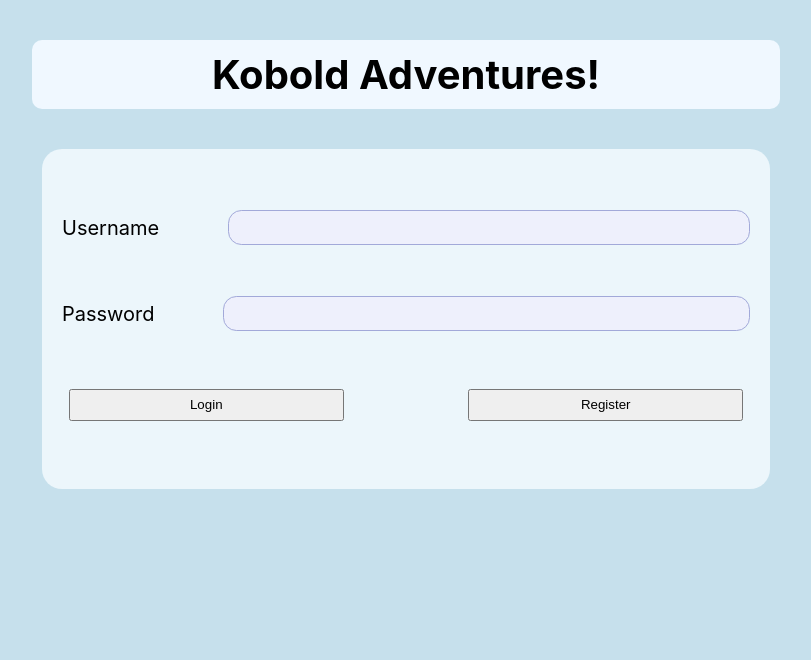
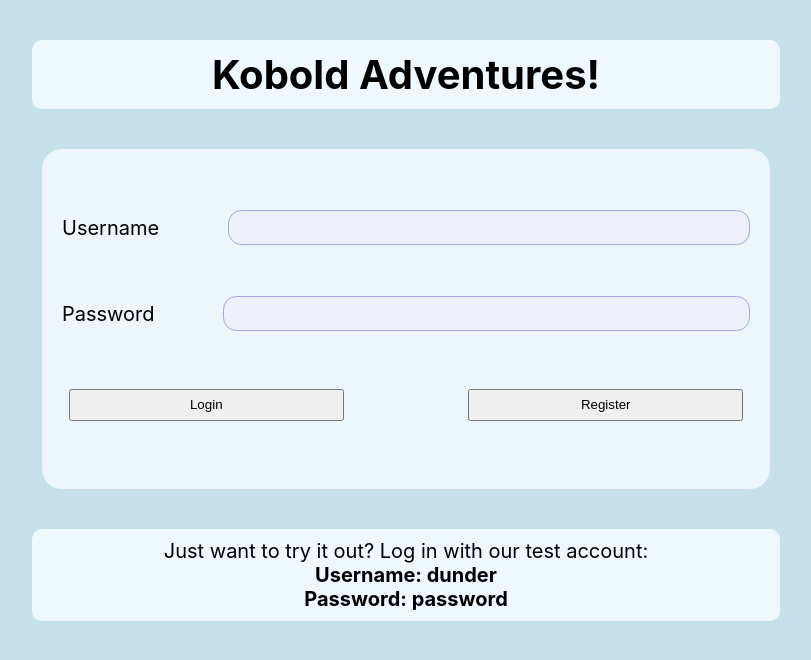
Before and after one commit to ThomasDavisA/kobold-adventures-client, a React (Create React App) app: page /login in a window 1280 px wide. Shown: the top 660 px of the page, without its empty margins (234-1045 px from the left). Built offline with nearby package versions, Linux system fonts and the light colour scheme; the HTML template or start-up script is replaced by a standard one.

Commit message:
added login creds

```diff
--- a/src/routes/LoginPage.js
+++ b/src/routes/LoginPage.js
@@ -9,7 +9,7 @@ export default class LoginPage extends Component {
         const params = queryString.parse(document.location.search);
         const redirect = params.redirect; // this would be "abcdefg" if the query was "?redirect=abcdefg"
         if (document.location.pathname === '/' && redirect) {
-          document.location.assign(`${document.location.origin}/${redirect}`);
+            document.location.assign(`${document.location.origin}/${redirect}`);
         }
     }
 
@@ -20,6 +20,11 @@ export default class LoginPage extends Component {
                     <h1>Kobold Adventures!</h1>
                 </div>
                 <LoginForm history={this.props.history} />
+                <div className='div__header'>
+                    <p>Just want to try it out?  Log in with our test account:</p>
+                    <h4>Username: dunder</h4>
+                    <h4>Password: password</h4>
+                </div>
             </>
         );
     }
```
